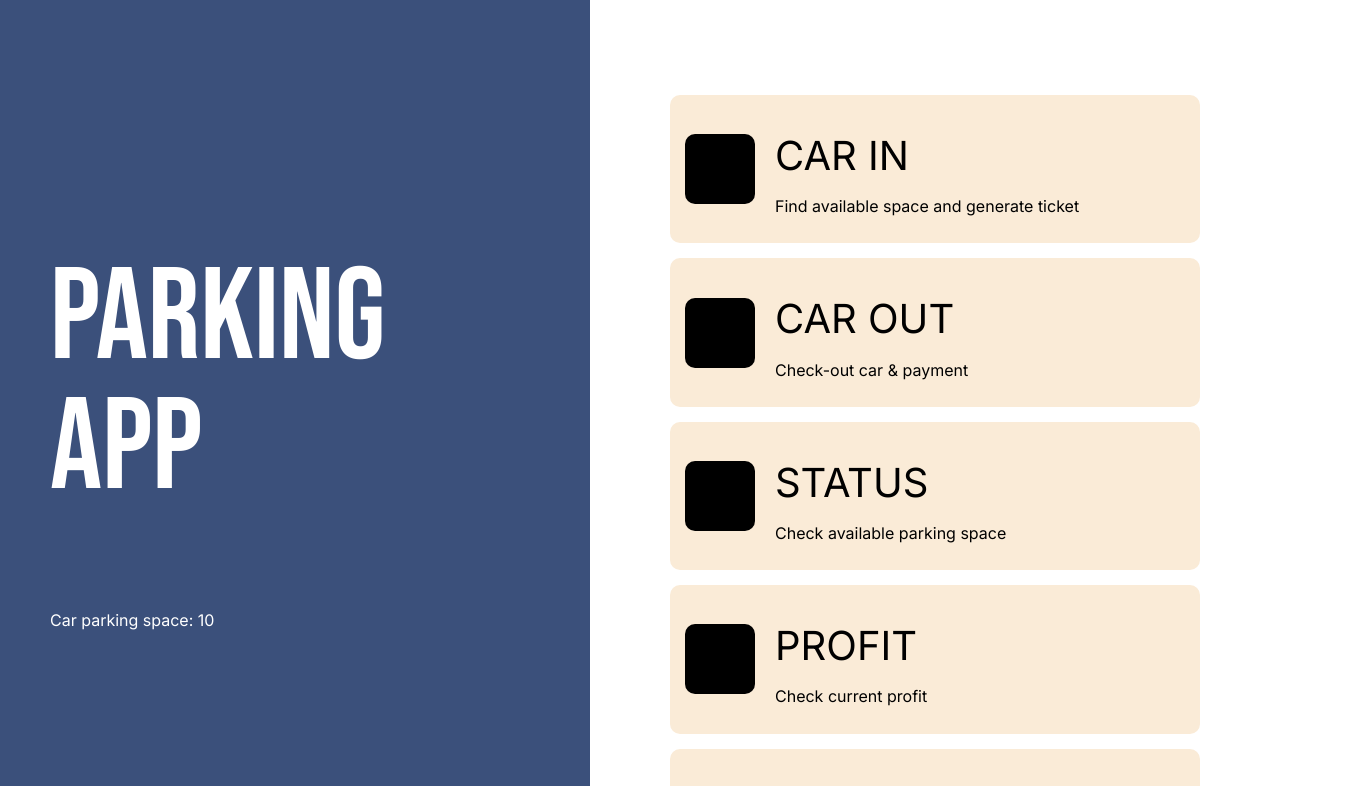
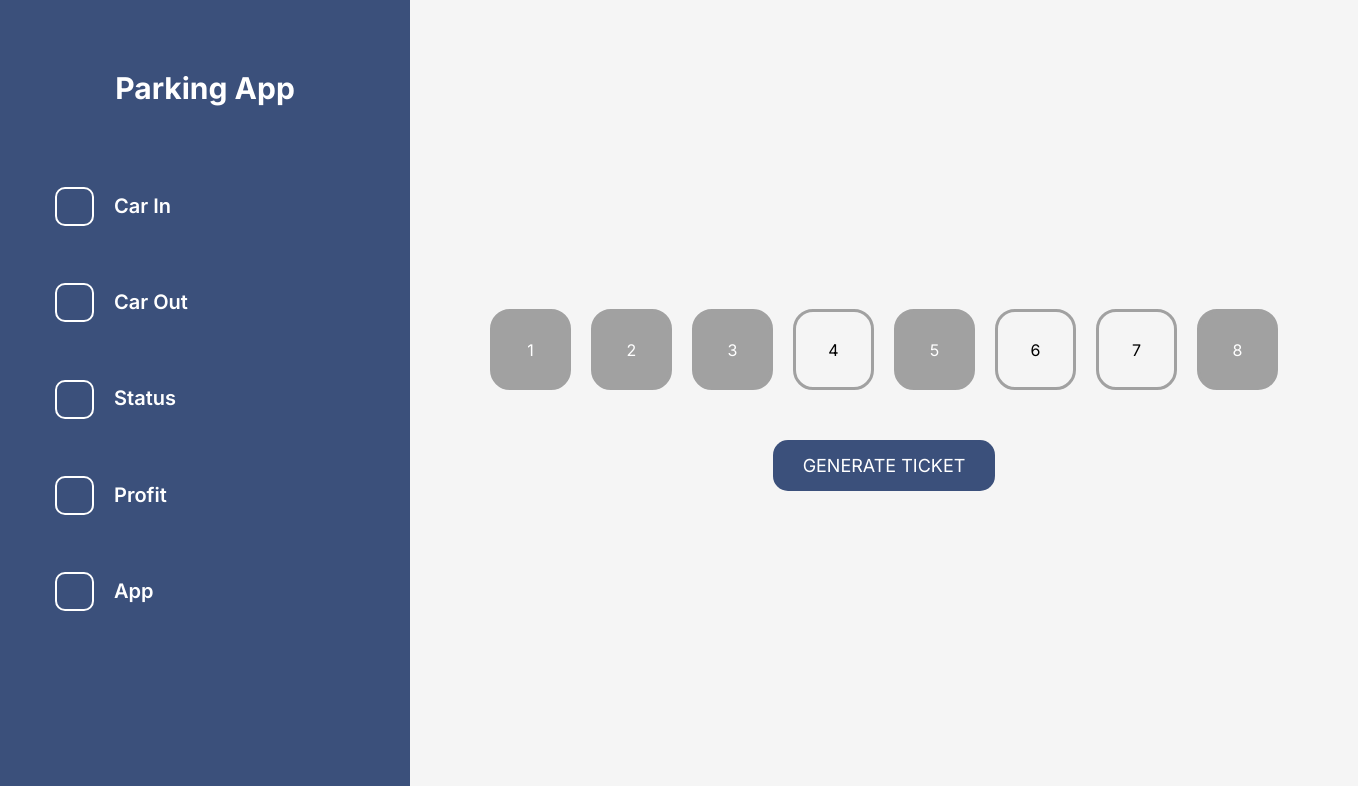
Before and after one commit to nithipramesti/Parking-App, a React (Create React App) app: page /car-in in a window 1280 px wide. Shown: the top 786 px of the page, 1358 px wide, since content can reach past the window. Built offline with nearby package versions, Linux system fonts and the light colour scheme.

Commit message:
side-menu: car-in

```diff
--- a/package.json
+++ b/package.json
@@ -8,6 +8,7 @@
     "@testing-library/user-event": "^12.8.3",
     "react": "^17.0.2",
     "react-dom": "^17.0.2",
+    "react-router-dom": "^5.2.0",
     "react-scripts": "4.0.3",
     "web-vitals": "^1.1.2"
   },
--- a/src/App.css
+++ b/src/App.css
@@ -12,9 +12,12 @@ body {
 
 .main-container {
   display: flex;
+  height: 100vh;
 }
 
 .display-right {
+  width: 100%;
+  background-color: #f5f5f5;
   display: flex;
   flex-direction: column;
   justify-content: center;
--- a/src/App.jsx
+++ b/src/App.jsx
@@ -1,47 +1,23 @@
-import { useState } from "react";
+import { BrowserRouter, Switch, Route } from "react-router-dom";
+
 import "./App.css";
 import MainSidebar from "./component/MainSidebar";
-import MainMenu from "./component/MainMenu";
+import CarIn from "./pages/CarIn";
+import MainMenu from "./pages/MainMenu";
 
 function App() {
-  const [mainMenu, setMainMenu] = useState([
-    {
-      menu: "Car In",
-      subMenu: "Find available space and generate ticket",
-      icon: "car",
-    },
-    {
-      menu: "Car Out",
-      subMenu: "Check-out car & payment",
-      icon: "car",
-    },
-    {
-      menu: "Status",
-      subMenu: "Check available parking space",
-      icon: "car",
-    },
-    {
-      menu: "Profit",
-      subMenu: "Check current profit",
-      icon: "car",
-    },
-    {
-      menu: "App",
-      subMenu: "Exit app",
-      icon: "car",
-    },
-  ]);
-
-  const renderMainMenu = () => {
-    return mainMenu.map((val) => {
-      return <MainMenu title={val.menu} subTitle={val.subMenu} />;
-    });
-  };
   return (
-    <div className="main-container">
-      <MainSidebar />
-      <div className="display-right">{renderMainMenu()}</div>
-    </div>
+    <BrowserRouter>
+      <div className="main-container">
+        <MainMenu />
+        <div className="display-right">
+          <Switch>
+            <Route component={CarIn} path="/car-in" />
+            <Route component={MainMenu} path="/" />
+          </Switch>
+        </div>
+      </div>
+    </BrowserRouter>
   );
 }
 
--- /dev/null
+++ b/src/assets/styles/CarIn.css
@@ -0,0 +1,74 @@
+.carIn {
+  display: flex;
+  flex-direction: column;
+  align-items: center;
+}
+
+/* PARKING SPACE */
+
+.parkingSpace {
+  display: grid;
+  grid-template-columns: repeat(8, 1fr);
+  gap: 20px;
+  margin-bottom: 50px;
+}
+
+.parkingUnit {
+  border: 3px solid #a1a1a1;
+  border-radius: 20px;
+  display: flex;
+  flex-direction: column;
+  text-align: center;
+  justify-content: center;
+  width: 75px;
+  height: 75px;
+}
+
+.fill-true {
+  background-color: #a1a1a1;
+  color: #ffffff;
+}
+
+/* BUTTON */
+
+.btn-ticket {
+  font-family: inherit;
+  font-size: 18px;
+  text-transform: uppercase;
+  padding: 15px 30px;
+  color: #ffffff;
+  border: none;
+  border-radius: 15px;
+  background-color: #3b507b;
+  cursor: pointer;
+}
+
+.ticket {
+  position: absolute;
+  top: 0;
+  background-color: #ffffff;
+  text-align: center;
+  padding: 50px 25px;
+}
+
+.display-false {
+  display: none;
+}
+
+.ticket p {
+  font-size: 14px;
+}
+
+.ticket header {
+  line-height: 0;
+  margin-bottom: 40px;
+}
+
+.ticket header p {
+  font-size: 20px;
+}
+
+#time-come {
+  font-size: 38px;
+  font-weight: 400;
+}
--- a/src/assets/styles/MainMenu.css
+++ b/src/assets/styles/MainMenu.css
@@ -1,29 +1,12 @@
-.menu-container {
-  width: 500px;
-  background-color: antiquewhite;
-  display: flex;
-  align-items: center;
-  padding: 0px;
-  border-radius: 10px;
-  padding: 15px;
-  margin-top: 15px;
+.logo {
+  color: #ffffff;
+  font-size: 30px;
+  font-weight: 700;
+  text-align: center;
+  margin-bottom: 60px;
 }
 
-.menu-icon {
-  content: "";
-  width: 70px;
-  height: 70px;
-  background-color: black;
-  border-radius: 10px;
-  margin-right: 20px;
+.main-menu {
+  padding: 40px;
+  background-color: #3b507b;
 }
-
-.menu-text {
-  margin: 0;
-  line-height: 70%;
-}
-
-.menu-title {
-  text-transform: uppercase;
-  font-size: 40px;
-}
--- /dev/null
+++ b/src/assets/styles/MainMenuComponent.css
@@ -0,0 +1,50 @@
+.menu-container {
+  color: #ffffff;
+  box-sizing: border-box;
+  width: 330px;
+  /* box-shadow: 0px 4px 12px rgba(0, 0, 0, 0.1); */
+  display: flex;
+  align-items: center;
+  padding: 0px;
+  border-radius: 10px;
+  padding: 15px;
+  margin-top: 15px;
+  cursor: pointer;
+}
+
+.menu-icon {
+  content: "";
+  width: 35px;
+  height: 35px;
+  border: 2px solid #ffffff;
+  border-radius: 10px;
+  margin-right: 20px;
+}
+
+.menu-text {
+  margin: 0;
+  line-height: 70%;
+}
+
+.menu-title {
+  font-size: 20px;
+  font-weight: 600;
+}
+
+.menu-subTitle {
+  display: none;
+  color: #656565;
+  font-size: 14px;
+}
+
+/* ----------  */
+/* HOVER STYLE */
+
+.menu-container:hover {
+  color: #3b507b;
+  background-color: #ffffff;
+}
+
+/* .menu-container:hover .menu-icon {
+  background-color: #3b507b;
+} */
--- a/src/component/MainMenu.jsx
+++ b/src/component/MainMenuComponent.jsx
@@ -1,6 +1,6 @@
-import "../assets/styles/MainMenu.css";
+import "../assets/styles/MainMenuComponent.css";
 
-function MainMenu(props) {
+function MainMenuComponent(props) {
   return (
     <div className="menu-container">
       <div className="menu-icon"></div>
@@ -12,4 +12,4 @@ function MainMenu(props) {
   );
 }
 
-export default MainMenu;
+export default MainMenuComponent;
--- /dev/null
+++ b/src/pages/CarIn.jsx
@@ -0,0 +1,78 @@
+import { useState } from "react";
+import "../assets/styles/CarIn.css";
+
+function CarIn() {
+  const [parkingSpace, setParkingSpace] = useState([
+    { no: 1, fill: true, hour: 4 },
+    { no: 2, fill: true, hour: 3 },
+    { no: 3, fill: true, hour: 1 },
+    { no: 4, fill: false, hour: 0 },
+    { no: 5, fill: true, hour: 3 },
+    { no: 6, fill: false, hour: 0 },
+    { no: 7, fill: false, hour: 0 },
+    { no: 8, fill: true, hour: 7 },
+  ]);
+  const [ticketDisplay, setTicketDisplay] = useState(false);
+
+  const renderParkingSpace = () => {
+    return parkingSpace.map((val) => {
+      return (
+        <div className={`parkingUnit fill-${val.fill}`}>
+          <p>{val.no}</p>
+        </div>
+      );
+    });
+  };
+
+  const findNearestSpace = () => {
+    return parkingSpace.findIndex((val) => val.fill === false);
+  };
+
+  const generateTicket = () => {
+    const timeCome = document.querySelector("#time-come");
+    const dateCome = document.querySelector("#date-come");
+    const parkingNo = document.querySelector("#parking-no span");
+
+    // Time come
+    const hourNow = new Date().getHours();
+    const minuteNow = new Date().getMinutes();
+    const secondNow = new Date().getSeconds();
+    timeCome.innerHTML = `${hourNow}:${minuteNow}:${secondNow}`;
+
+    //Date come
+    const dateNow = new Date().getDate();
+    const monthNow = new Date().getMonth();
+    const yearNow = new Date().getFullYear();
+    dateCome.innerHTML = `${dateNow}/${monthNow + 1}/${yearNow}`;
+
+    //Parking slot no
+    parkingNo.innerHTML = findNearestSpace() + 1;
+
+    //Displaying ticket
+    setTicketDisplay(true);
+  };
+
+  return (
+    <div className="carIn">
+      <div className="parkingSpace">{renderParkingSpace()}</div>
+      <button className="btn-ticket" onClick={generateTicket}>
+        Generate Ticket
+      </button>
+      <div className={`ticket display-${ticketDisplay}`}>
+        <header>
+          <p>------------------------------</p>
+          <p className="ticket-title">PARKING TICKET</p>
+          <p>------------------------------</p>
+        </header>
+        <p id="time-come">12:25:00</p>
+        <p id="date-come">24//07/2021</p>
+        <p id="parking-no">
+          Parking no: P<span>6</span>
+        </p>
+        <button onClick={() => setTicketDisplay(false)}>Close</button>
+      </div>
+    </div>
+  );
+}
+
+export default CarIn;
--- /dev/null
+++ b/src/pages/MainMenu.jsx
@@ -0,0 +1,48 @@
+import { useState } from "react";
+import MainMenuComponent from "../component/MainMenuComponent";
+import "../assets/styles/MainMenu.css";
+
+function MainMenu() {
+  const [mainMenu] = useState([
+    {
+      menu: "Car In",
+      subMenu: "Find available space and generate ticket",
+      icon: "car",
+    },
+    {
+      menu: "Car Out",
+      subMenu: "Check-out car & payment",
+      icon: "car",
+    },
+    {
+      menu: "Status",
+      subMenu: "Check available parking space",
+      icon: "car",
+    },
+    {
+      menu: "Profit",
+      subMenu: "Check current profit",
+      icon: "car",
+    },
+    {
+      menu: "App",
+      subMenu: "Exit app",
+      icon: "car",
+    },
+  ]);
+
+  const renderMainMenu = () => {
+    return mainMenu.map((val) => {
+      return <MainMenuComponent title={val.menu} subTitle={val.subMenu} />;
+    });
+  };
+
+  return (
+    <div className="main-menu">
+      <p className="logo">Parking App</p>
+      <div className="menus">{renderMainMenu()}</div>
+    </div>
+  );
+}
+
+export default MainMenu;
```
Also changed, not shown: 1 other file (tests, documents, lock files or other folders).
